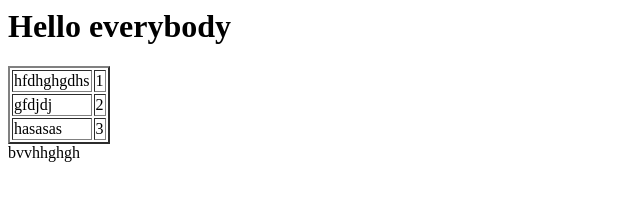
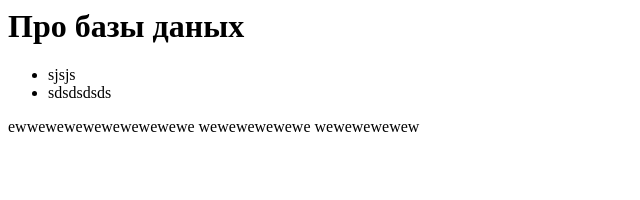
Before and after one commit to ivandest/ivandest.github.io, a plain HTML site: page index.html in a window 1280 px wide. Shown: the whole page, without its empty margins (0-640 px from the left). Drawn offline with Linux system fonts and the light colour scheme.

Commit message:
test nav

```diff
--- a/index.html
+++ b/index.html
@@ -1,16 +1,17 @@
 <html>
-<h1>Hello everybody</h1>
+<h1>Про базы даных</h1>
 
 <body>
-<table border=2>
-<tr><td>hfdhghgdhs</td><td>1</td></tr>
-<tr><td>gfdjdj</td><td>2</td></tr>
-<tr><td>hasasas</td><td>3</td></tr>
-</table>
+<nav><ul>
+    <li>sjsjs</li>
+    <li>sdsdsdsds</li>
+</ul></nav>
 
 
-
-bvvhhghgh
+<article>ewwewewewewewewewewe
+    wewewewewewe
+    wewewewewew
+</article>
 
 </body>
 </html>
```
